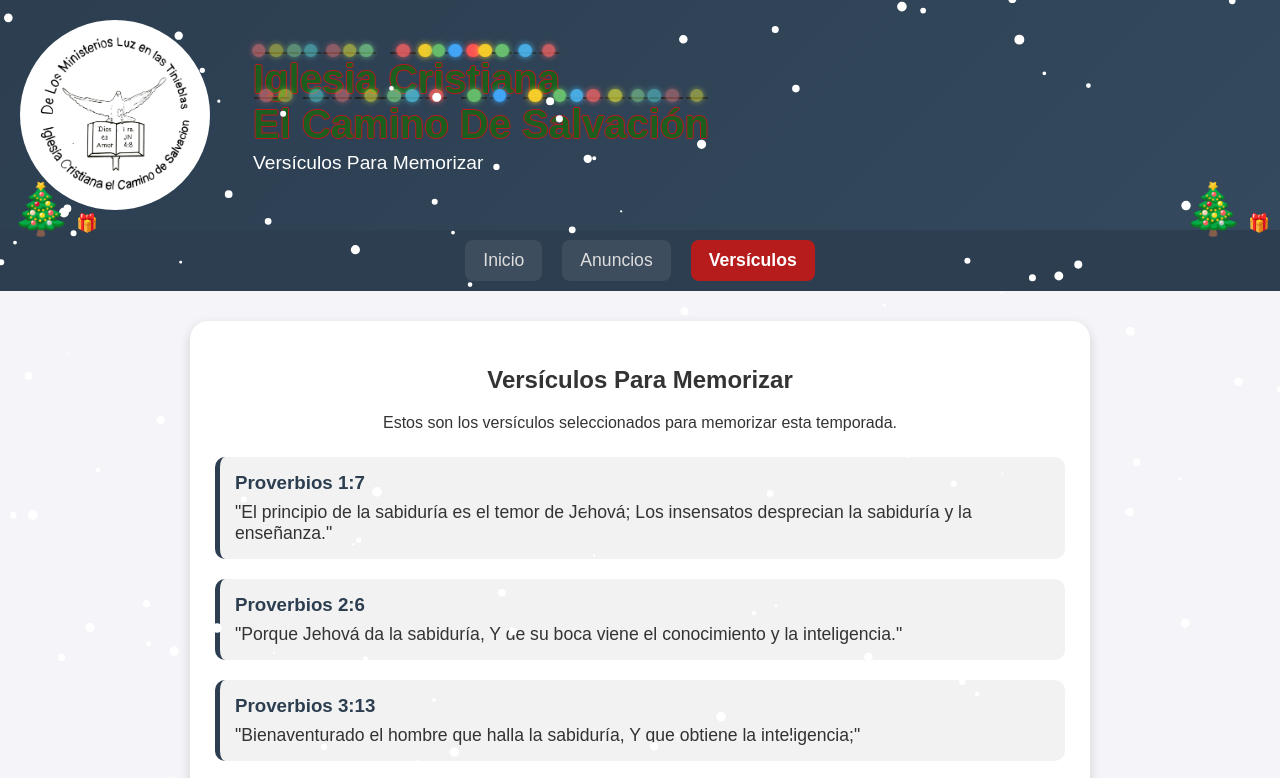
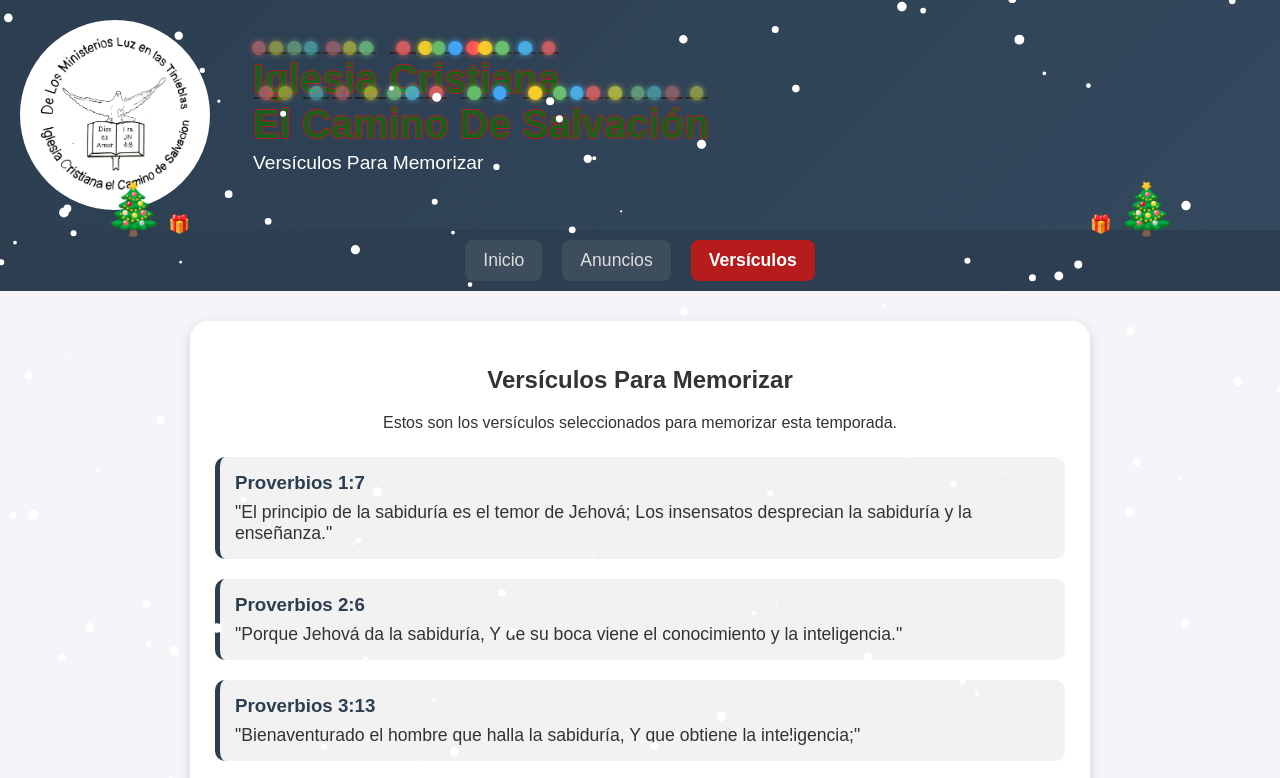
Before and after one commit to CaminoDeSalvacion/CaminoDeSalvacion.github.io, a plain HTML site: page versiculos/index.html in a window 1280 px wide. Shown: the top 778 px of the page. Drawn offline with Linux system fonts and the light colour scheme; no server answers.

Commit message:
Update index.html

```diff
--- a/versiculos/index.html
+++ b/versiculos/index.html
@@ -25,12 +25,14 @@
 
   <!-- 🎄 CHRISTMAS DECOR – delete this whole <div> after the holidays -->
   <div id="christmas-decor">
+    <!-- Árbol a la orilla, regalo hacia el centro -->
     <div class="christmas-left">
       🎄 <span class="gift">🎁</span>
     </div>
 
+    <!-- Regalo hacia el centro, árbol a la orilla -->
     <div class="christmas-right">
-      🎄 <span class="gift">🎁</span>
+      <span class="gift">🎁</span> 🎄
     </div>
   </div>
 </header>
@@ -218,22 +220,22 @@ header {
   animation: blink 2s infinite alternate;
 }
 
-/* LEFT SIDE */
+/* LEFT: tree outside, gift toward center */
 #christmas-decor .christmas-left {
-  left: 10px;
+  left: 8%;                  /* closer to center than 10px */
   bottom: 0;
 }
 
-/* RIGHT SIDE */
+/* RIGHT: gift toward center, tree outside */
 #christmas-decor .christmas-right {
-  right: 10px;
+  right: 8%;                 /* closer to center than 10px */
   bottom: 0;
 }
 
 /* 🎁 Gifts smaller next to tree */
 #christmas-decor .gift {
   font-size: 1.1rem;         /* small gift */
-  margin-bottom: 0.2em;      /* lift it a bit so it's centered on trunk */
+  margin-bottom: 0.15em;     /* slight vertical adjust */
 }
 
 /* ---------- Festive navbar colors ---------- */
@@ -279,7 +281,7 @@ header {
 .light-letter::before {
   content: "";
   position: absolute;
-  top: -0.12em;            /* lowered wire closer to top of letter */
+  top: -0.12em;            /* wire close to top of letter */
   left: 5%;
   width: 90%;
   height: 2px;
@@ -291,7 +293,7 @@ header {
 .light-letter::after {
   content: "";
   position: absolute;
-  top: -0.32em;            /* lowered bulb so it's on top of letters */
+  top: -0.38em;            /* just above letters */
   left: 50%;
   transform: translateX(-50%);
   width: 0.34em;
```
